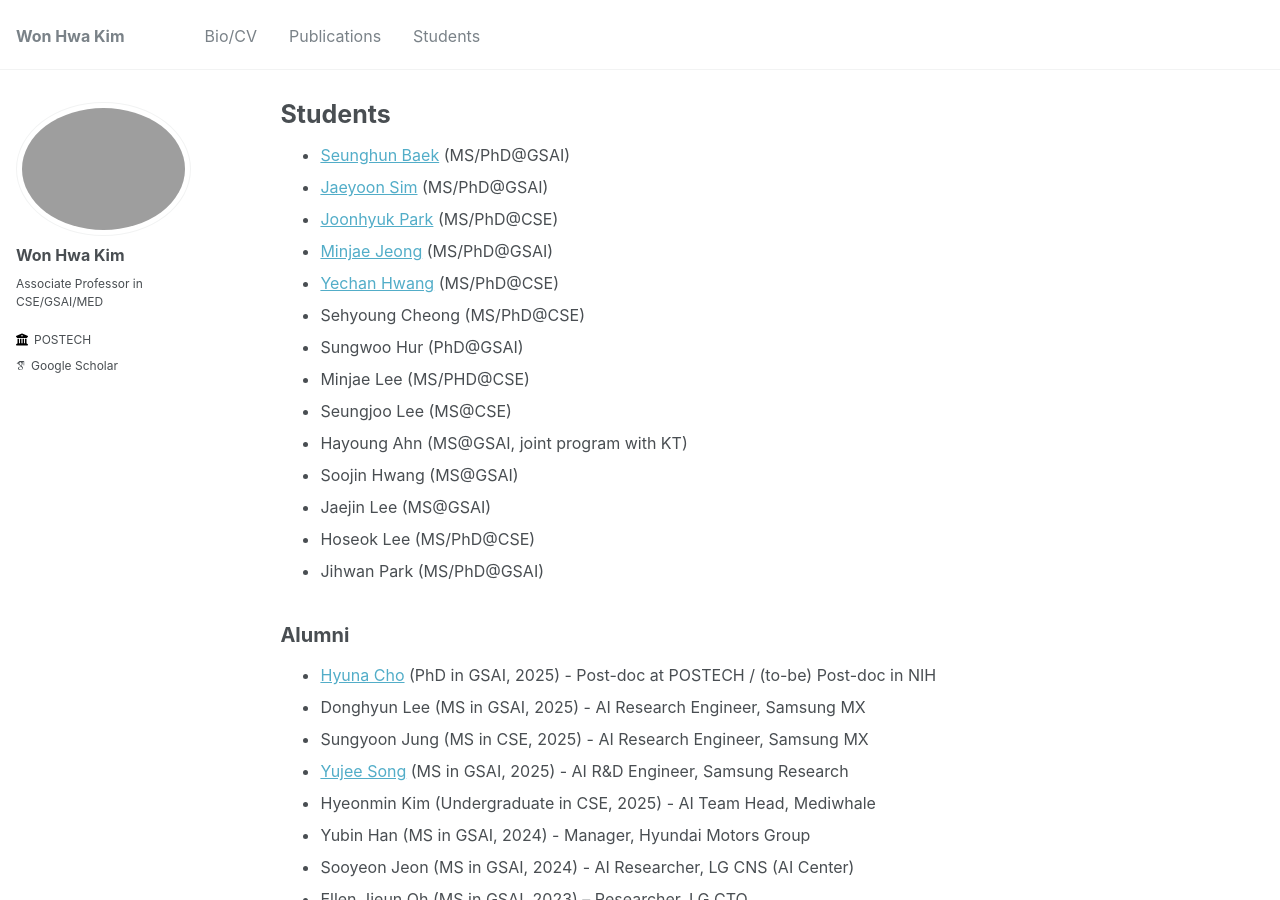
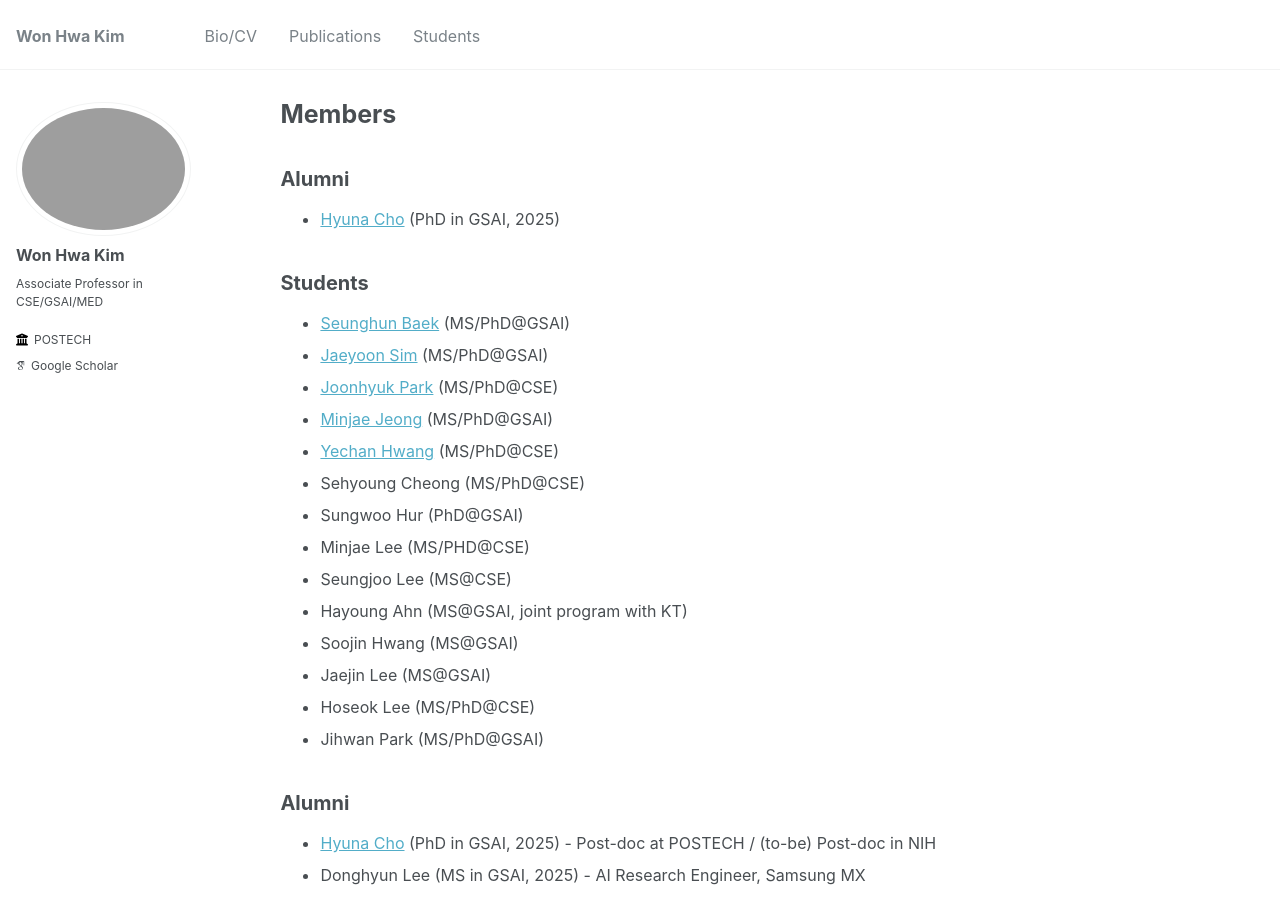
Before and after one commit to wwplato/wwplato.github.io, a Jekyll site: the page built from _pages/students.md, in a window 1280 px wide and 900 px high. Built offline with Jekyll 4.4.1, drawn with Linux system fonts in a browser that asks for light colours; some web fonts are replaced.

Commit message:
Update students.md

```diff
--- a/_pages/students.md
+++ b/_pages/students.md
@@ -1,10 +1,16 @@
 ---
 layout: archive
-title: "Students"
+title: "Members"
 permalink: /students/
 author_profile: true
 ---
 
+Alumni
+----
+* [Hyuna Cho](http://sites.google.com/view/hyunacho "Hyuna Cho") (PhD in GSAI, 2025)
+
+Students
+----
 * [Seunghun Baek](https://habaek4.github.io/ "Seunghun Baek") (MS/PhD@GSAI)
 * [Jaeyoon Sim](https://jaeyoonssim.github.io "Jaeyoon Sim") (MS/PhD@GSAI)
 * [Joonhyuk Park](https://pjh1023.github.io/ "Joonhyuk Park") (MS/PhD@CSE)
```
